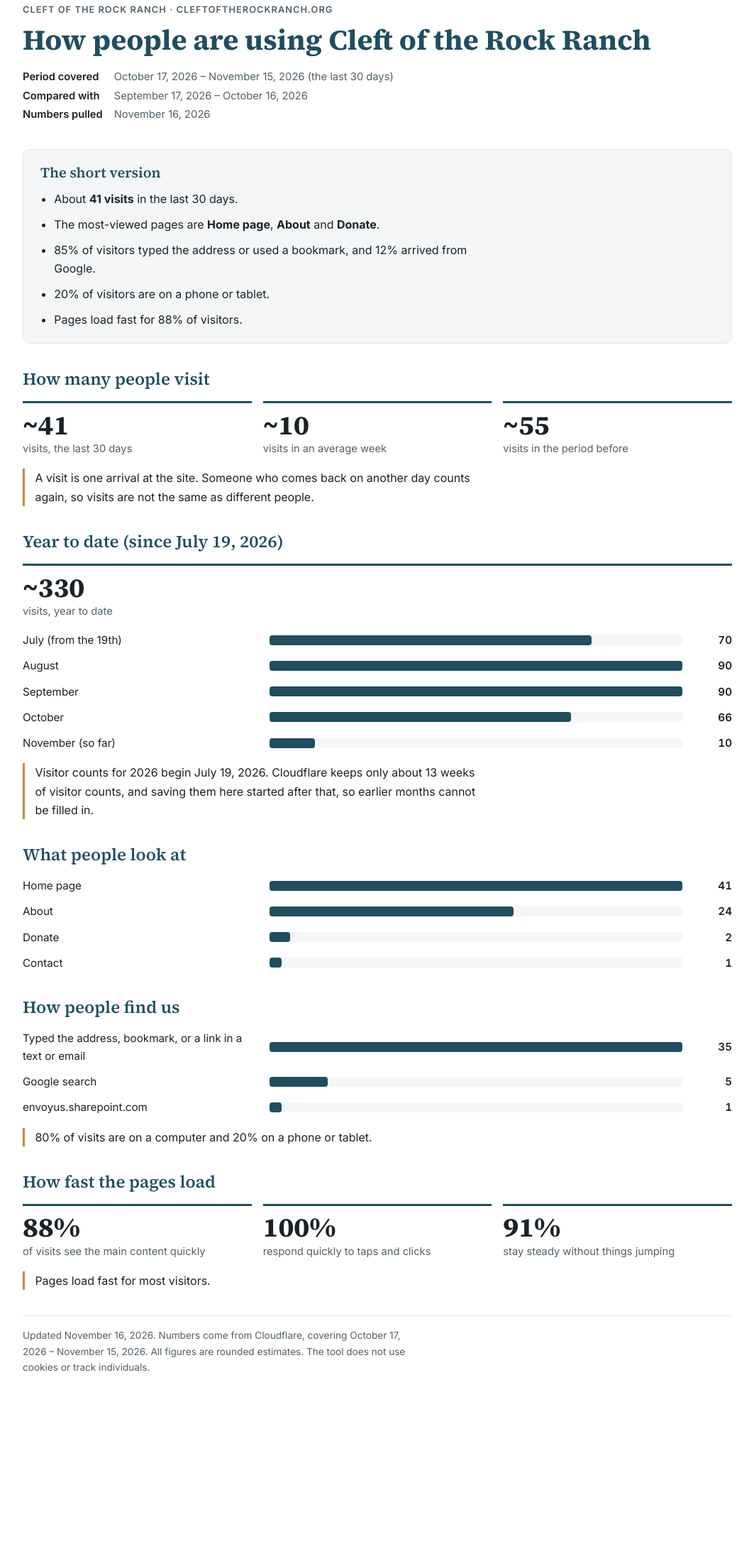
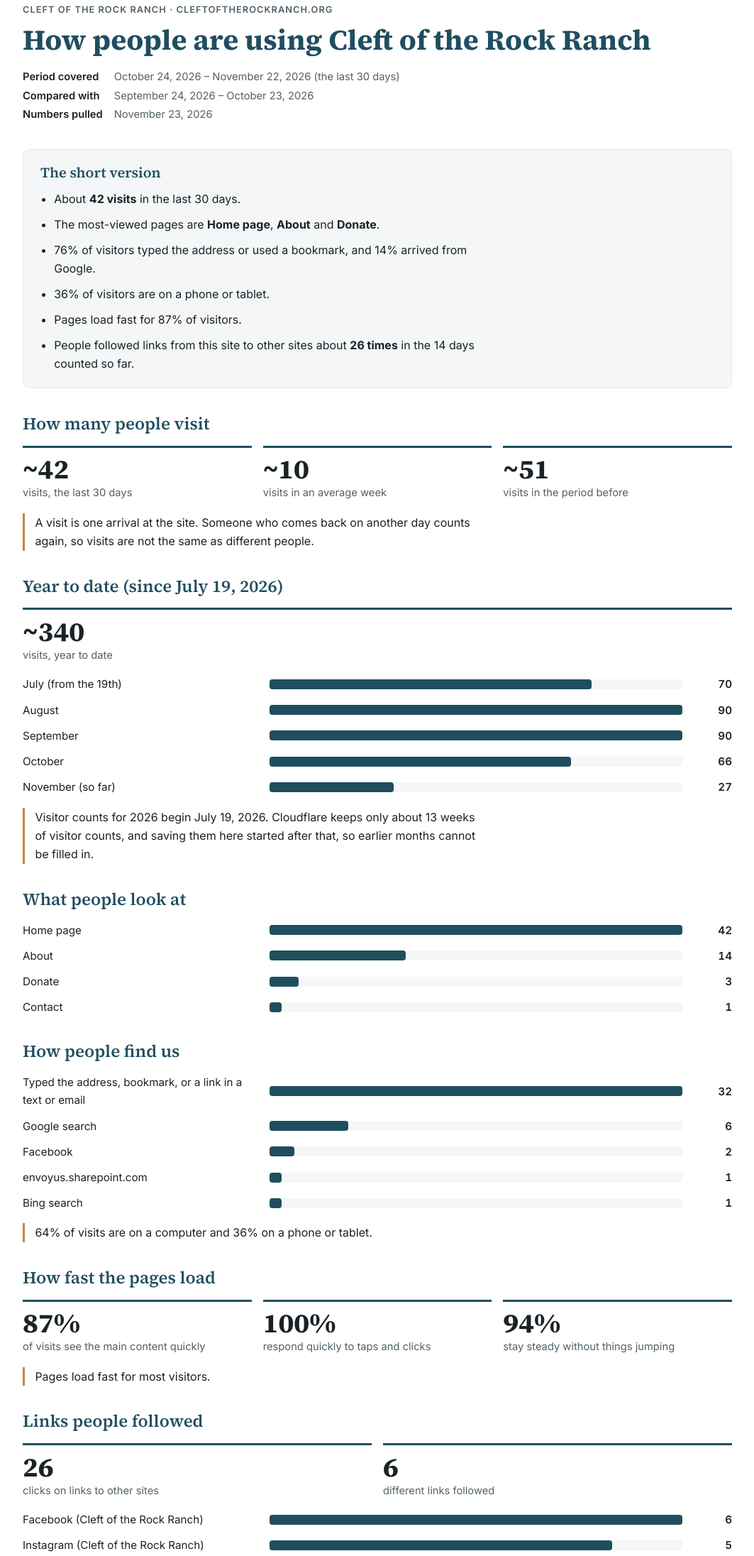
Before and after one commit to Cleft-of-The-Rock-Ranch/cleftoftherock, a plain HTML site: page site-stats.html in a window 1280 px wide. Shown: the part 37-2229 px from the top of the page at 71% size, without its empty margins (108-1171 px from the left). Before the commit the page ends 2046 px from the top, so only its background shows below. Drawn offline with Linux system fonts and the light colour scheme.

Commit message:
Update site stats page

```diff
--- a/site-stats.html
+++ b/site-stats.html
@@ -83,6 +83,23 @@
   .stat .num { font-family: var(--serif); font-size: 2.4rem; font-weight: 700; line-height: 1.1; font-variant-numeric: tabular-nums; }
   .stat .label { color: var(--text-soft); font-size: 0.92rem; }
 
+  .booktable { width: 100%; border-collapse: collapse; font-size: 0.92rem; font-variant-numeric: tabular-nums; }
+  .booktable th, .booktable td { padding: 0.45rem 0.6rem; border-bottom: 1px solid var(--border); text-align: right; white-space: nowrap; }
+  /* The header row stays in view while scrolling down a long table (and repeats on each printed page). */
+  .booktable thead th { position: sticky; top: 0; z-index: 1; background: var(--bg); font-weight: 600; color: var(--text-soft); font-size: 0.82rem; vertical-align: bottom; white-space: normal; box-shadow: inset 0 -1px 0 var(--border); }
+  .booktable thead { display: table-header-group; }
+  .booktable th[scope="row"], .booktable thead th:first-child { text-align: left; font-weight: 500; white-space: normal; min-width: 11rem; }
+  .booktable tr { break-inside: avoid; }
+  /* Phones: no header row to lose track of. Each book is a block, and every number carries its own label. */
+  @media (max-width: 640px) {
+    .booktable thead { display: none; }
+    .booktable, .booktable tbody { display: block; }
+    .booktable tr { display: grid; grid-template-columns: 1fr 1fr; gap: 0.25rem 1.2rem; padding: 0.75rem 0; border-bottom: 1px solid var(--border); }
+    .booktable th[scope="row"] { grid-column: 1 / -1; min-width: 0; padding: 0 0 0.2rem; border: 0; font-weight: 600; }
+    .booktable td { display: flex; justify-content: space-between; gap: 0.5rem; padding: 0; border: 0; text-align: right; }
+    .booktable td::before { content: attr(data-label); color: var(--text-soft); text-align: left; white-space: normal; }
+    .booktable td.none { display: none; }
+  }
   .bars { display: flex; flex-direction: column; gap: 0.7rem; margin: 0; padding: 0; list-style: none; }
   .bars li { display: grid; grid-template-columns: minmax(0, 21rem) minmax(0, 1fr) 3.6rem; gap: 0.75rem; align-items: center; font-size: 0.95rem; }
   .bars .name { min-width: 0; overflow-wrap: anywhere; }
@@ -127,29 +144,30 @@
     <div class="eyebrow">Cleft of the Rock Ranch · cleftoftherockranch.org</div>
     <h1>How people are using Cleft of the Rock Ranch</h1>
     <dl class="period">
-      <dt>Period covered</dt><dd>October 17, 2026 – November 15, 2026 (the last 30 days)</dd>
-      <dt>Compared with</dt><dd>September 17, 2026 – October 16, 2026</dd>
-      <dt>Numbers pulled</dt><dd>November 16, 2026</dd>
+      <dt>Period covered</dt><dd>October 24, 2026 – November 22, 2026 (the last 30 days)</dd>
+      <dt>Compared with</dt><dd>September 24, 2026 – October 23, 2026</dd>
+      <dt>Numbers pulled</dt><dd>November 23, 2026</dd>
     </dl>
   </header>
 
   <div class="summary">
     <h2>The short version</h2>
     <ul>
-      <li>About <strong>41 visits</strong> in the last 30 days.</li>
+      <li>About <strong>42 visits</strong> in the last 30 days.</li>
       <li>The most-viewed pages are <strong>Home page</strong>, <strong>About</strong> and <strong>Donate</strong>.</li>
-      <li>85% of visitors typed the address or used a bookmark, and 12% arrived from Google.</li>
-      <li>20% of visitors are on a phone or tablet.</li>
-      <li>Pages load fast for 88% of visitors.</li>
+      <li>76% of visitors typed the address or used a bookmark, and 14% arrived from Google.</li>
+      <li>36% of visitors are on a phone or tablet.</li>
+      <li>Pages load fast for 87% of visitors.</li>
+      <li>People followed links from this site to other sites about <strong>26 times</strong> in the 14 days counted so far.</li>
     </ul>
   </div>
 
   <section>
     <h2>How many people visit</h2>
     <div class="stats">
-      <div class="stat"><div class="num">~41</div><div class="label">visits, the last 30 days</div></div>
+      <div class="stat"><div class="num">~42</div><div class="label">visits, the last 30 days</div></div>
       <div class="stat"><div class="num">~10</div><div class="label">visits in an average week</div></div>
-      <div class="stat"><div class="num">~55</div><div class="label">visits in the period before</div></div>
+      <div class="stat"><div class="num">~51</div><div class="label">visits in the period before</div></div>
     </div>
     <p class="sowhat">A visit is one arrival at the site. Someone who comes back on another day counts again, so visits are not the same as different people.</p>
   </section>
@@ -157,14 +175,14 @@
   <section>
     <h2>Year to date (since July 19, 2026)</h2>
     <div class="stats">
-      <div class="stat"><div class="num">~330</div><div class="label">visits, year to date</div></div>
+      <div class="stat"><div class="num">~340</div><div class="label">visits, year to date</div></div>
     </div>
     <ul class="bars" aria-label="Visits by month">
       <li><span class="name">July (from the 19th)</span><span class="track"><span class="fill" style="width:78%"></span></span><span class="val">70</span></li>
       <li><span class="name">August</span><span class="track"><span class="fill" style="width:100%"></span></span><span class="val">90</span></li>
       <li><span class="name">September</span><span class="track"><span class="fill" style="width:100%"></span></span><span class="val">90</span></li>
       <li><span class="name">October</span><span class="track"><span class="fill" style="width:73%"></span></span><span class="val">66</span></li>
-      <li><span class="name">November (so far)</span><span class="track"><span class="fill" style="width:11%"></span></span><span class="val">10</span></li>
+      <li><span class="name">November (so far)</span><span class="track"><span class="fill" style="width:30%"></span></span><span class="val">27</span></li>
     </ul>
     <p class="sowhat">Visitor counts for 2026 begin July 19, 2026. Cloudflare keeps only about 13 weeks of visitor counts, and saving them here started after that, so earlier months cannot be filled in.</p>
   </section>
@@ -172,9 +190,9 @@
   <section>
     <h2>What people look at</h2>
     <ul class="bars" aria-label="Most viewed pages">
-      <li><span class="name">Home page</span><span class="track"><span class="fill" style="width:100%"></span></span><span class="val">41</span></li>
-      <li><span class="name">About</span><span class="track"><span class="fill" style="width:59%"></span></span><span class="val">24</span></li>
-      <li><span class="name">Donate</span><span class="track"><span class="fill" style="width:5%"></span></span><span class="val">2</span></li>
+      <li><span class="name">Home page</span><span class="track"><span class="fill" style="width:100%"></span></span><span class="val">42</span></li>
+      <li><span class="name">About</span><span class="track"><span class="fill" style="width:33%"></span></span><span class="val">14</span></li>
+      <li><span class="name">Donate</span><span class="track"><span class="fill" style="width:7%"></span></span><span class="val">3</span></li>
       <li><span class="name">Contact</span><span class="track"><span class="fill" style="width:3%"></span></span><span class="val">1</span></li>
     </ul>
 
@@ -183,25 +201,44 @@
   <section class="newpage">
     <h2>How people find us</h2>
     <ul class="bars" aria-label="How visitors arrived">
-      <li><span class="name">Typed the address, bookmark, or a link in a text or email</span><span class="track"><span class="fill" style="width:100%"></span></span><span class="val">35</span></li>
-      <li><span class="name">Google search</span><span class="track"><span class="fill" style="width:14%"></span></span><span class="val">5</span></li>
+      <li><span class="name">Typed the address, bookmark, or a link in a text or email</span><span class="track"><span class="fill" style="width:100%"></span></span><span class="val">32</span></li>
+      <li><span class="name">Google search</span><span class="track"><span class="fill" style="width:19%"></span></span><span class="val">6</span></li>
+      <li><span class="name">Facebook</span><span class="track"><span class="fill" style="width:6%"></span></span><span class="val">2</span></li>
       <li><span class="name">envoyus.sharepoint.com</span><span class="track"><span class="fill" style="width:3%"></span></span><span class="val">1</span></li>
+      <li><span class="name">Bing search</span><span class="track"><span class="fill" style="width:3%"></span></span><span class="val">1</span></li>
     </ul>
-    <p class="sowhat">80% of visits are on a computer and 20% on a phone or tablet.</p>
+    <p class="sowhat">64% of visits are on a computer and 36% on a phone or tablet.</p>
   </section>
 
   <section>
     <h2>How fast the pages load</h2>
     <div class="stats">
-      <div class="stat"><div class="num">88%</div><div class="label">of visits see the main content quickly</div></div>
+      <div class="stat"><div class="num">87%</div><div class="label">of visits see the main content quickly</div></div>
       <div class="stat"><div class="num">100%</div><div class="label">respond quickly to taps and clicks</div></div>
-      <div class="stat"><div class="num">91%</div><div class="label">stay steady without things jumping</div></div>
+      <div class="stat"><div class="num">94%</div><div class="label">stay steady without things jumping</div></div>
     </div>
     <p class="sowhat">Pages load fast for most visitors.</p>
   </section>
 
+  <section>
+    <h2>Links people followed</h2>
+    <div class="stats">
+      <div class="stat"><div class="num">26</div><div class="label">clicks on links to other sites</div></div>
+      <div class="stat"><div class="num">6</div><div class="label">different links followed</div></div>
+    </div>
+    <ul class="bars" aria-label="Links followed">
+      <li><span class="name">Facebook (Cleft of the Rock Ranch)</span><span class="track"><span class="fill" style="width:100%"></span></span><span class="val">6</span></li>
+      <li><span class="name">Instagram (Cleft of the Rock Ranch)</span><span class="track"><span class="fill" style="width:83%"></span></span><span class="val">5</span></li>
+      <li><span class="name">+1 (501) 772-6602 (wa.me, Cleft of the Rock Ranch)</span><span class="track"><span class="fill" style="width:83%"></span></span><span class="val">5</span></li>
+      <li><span class="name">Subscribe to Updates (eepurl.com, Cleft of the Rock Ranch)</span><span class="track"><span class="fill" style="width:83%"></span></span><span class="val">5</span></li>
+      <li><span class="name">Donate via PayPal (Cleft of the Rock Ranch)</span><span class="track"><span class="fill" style="width:50%"></span></span><span class="val">3</span></li>
+      <li><span class="name">Open Cash App (Cleft of the Rock Ranch)</span><span class="track"><span class="fill" style="width:33%"></span></span><span class="val">2</span></li>
+    </ul>
+    <p class="sowhat">Each click on a link that leaves this site is counted on the way out. Named search engines and scripts are left out. Clicks have been counted for 14 of the 30 days.</p>
+  </section>
+
   <div class="foot">
-    <p>Updated November 16, 2026. Numbers come from Cloudflare, covering October 17, 2026 – November 15, 2026. All figures are rounded estimates. The tool does not use cookies or track individuals.</p>
+    <p>Updated November 23, 2026. Numbers come from Cloudflare, covering October 24, 2026 – November 22, 2026. All figures are rounded estimates. The tool does not use cookies or track individuals.</p>
   </div>
 </div>
 </body>
```
